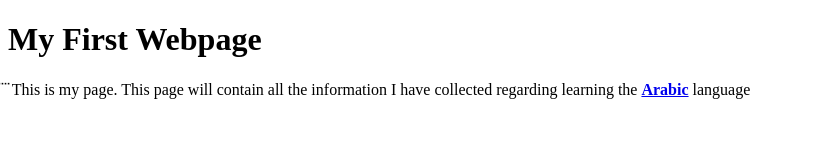
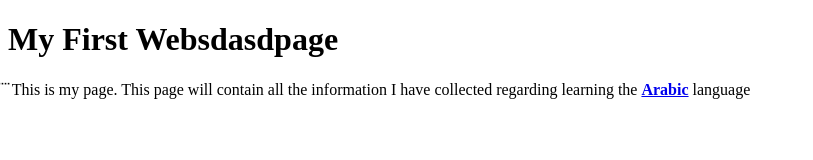
Before and after one commit to 8laam/8laam.github.io, a plain HTML site: page index.html in a window 1280 px wide. Shown: the whole page, without its empty margins (0-813 px from the left). Drawn offline with Linux system fonts and the light colour scheme.

Commit message:
Update index.html

```diff
--- a/index.html
+++ b/index.html
@@ -5,7 +5,7 @@
     <title>Test Page</title>
   </head>
   <body>
-    <h1>My First Webpage</h1>
+    <h1>My First Websdasdpage</h1>
     <p>  &DotDot;  &Tab; This is my page. This page will contain all the information I have collected regarding learning the <a href="https://learning.aljazeera.net/en/lessons/level/beginner" target="_blank"><strong>Arabic</strong></a> language</p>
   </body>
 </html>
```
